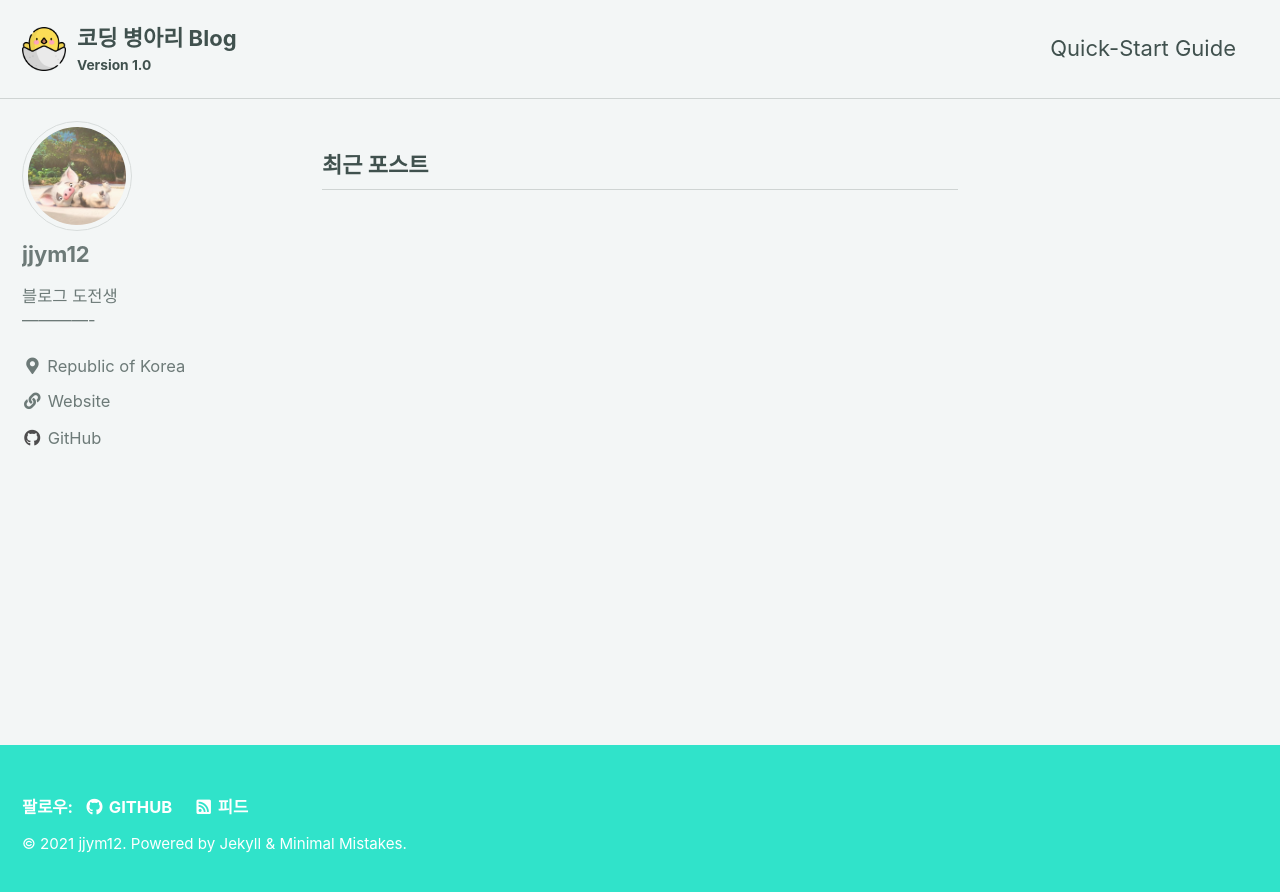
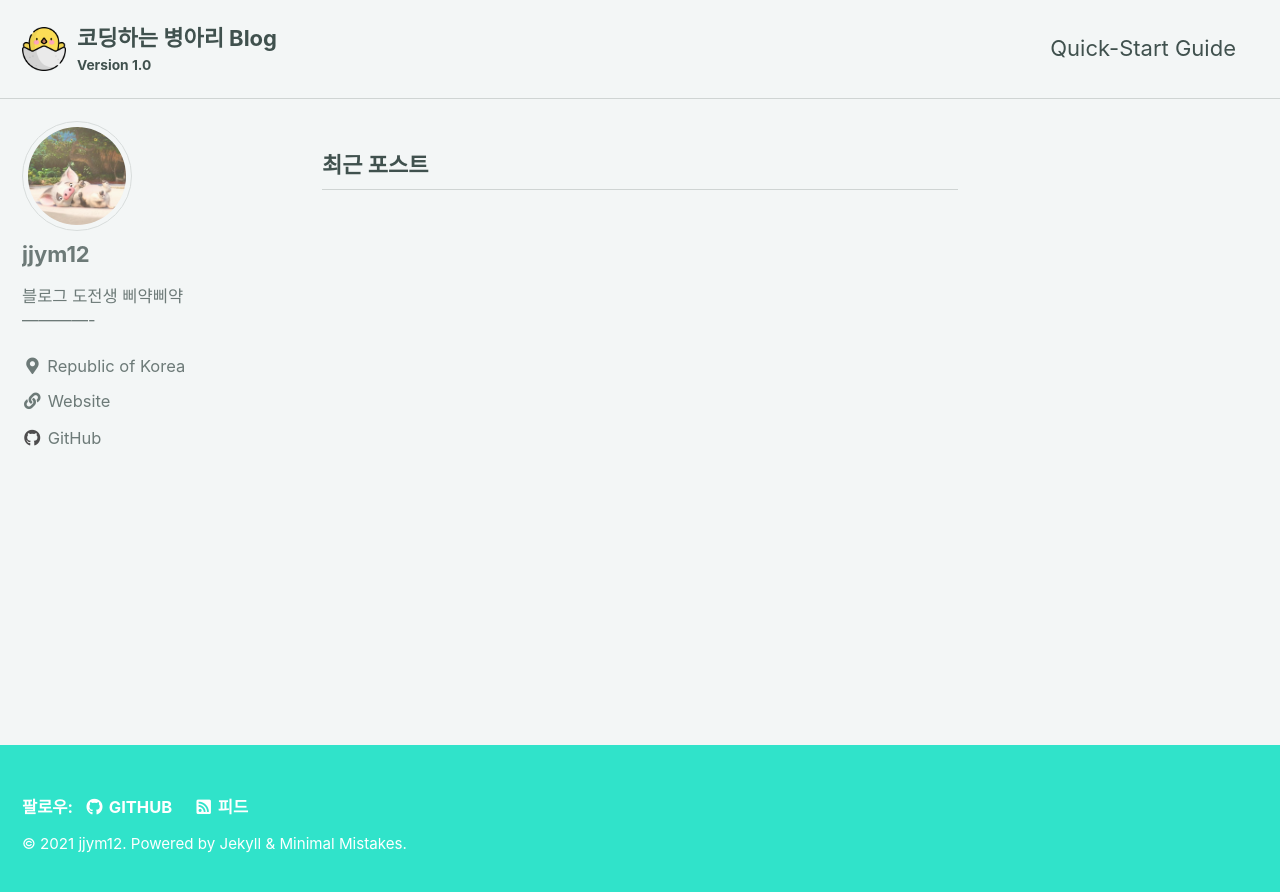
Before and after one commit to jjym12/jjym12.github.io, a Jekyll site: the page built from index.html, in a window 1280 px wide. Shown: the top 892 px of the page. Built offline with Jekyll 4.4.1, drawn with Linux system fonts in a browser that asks for light colours; cached includes are drawn as plain includes; the list of posts is cut into pages by our own code.

```diff
--- a/_config.yml
+++ b/_config.yml
@@ -16,7 +16,7 @@ minimal_mistakes_skin    :  "mint" # "default" # "air", "aqua", "contrast", "dar
 
 # Site Settings
 locale                   : "ko-KR"
-title                    : "코딩 병아리"
+title                    : "코딩하는 병아리"
 title_separator          : "&#124;" # &#124 -> | , "-"
 subtitle                 : "Version 1.0" # site tagline that appears below site title in masthead
 name                     : "jjym12"
@@ -26,7 +26,7 @@ baseurl                  : ""
 repository               : "jjym12/jjym12.github.io" # GitHub username/repo-name e.g. "mmistakes/minimal-mistakes"
 teaser                   : # path of fallback teaser image, e.g. "/assets/images/500x300.png"
 logo                     : "/assets/images/logo/chick.png" # path of logo image to display in the masthead, e.g. "/assets/images/88x88.png"
-masthead_title           : "코딩 병아리 Blog" # overrides the website title displayed in the masthead, use " " for no title
+masthead_title           : "코딩하는 병아리 Blog" # overrides the website title displayed in the masthead, use " " for no title
 breadcrumbs              : true # true, false (default)
 words_per_minute         : 200
 comments:
@@ -96,7 +96,7 @@ analytics:
 author:
   name             : "jjym12" #"Your Name"
   avatar           : "/assets/images/profile/jjym12_418.jpg" # path of avatar image, e.g. "/assets/images/bio-photo.jpg"
-  bio              : "블로그 도전생 <br> -------------" #"I am an **amazing** person."
+  bio              : "블로그 도전생 삐약삐약 <br> -------------" #"I am an **amazing** person."
   location         : "Republic of Korea" #"Somewhere"
   email            :
   links:
```
Also changed, not shown: _post/2021-03-18-test-posts.md (added, +1 -0 lines).
